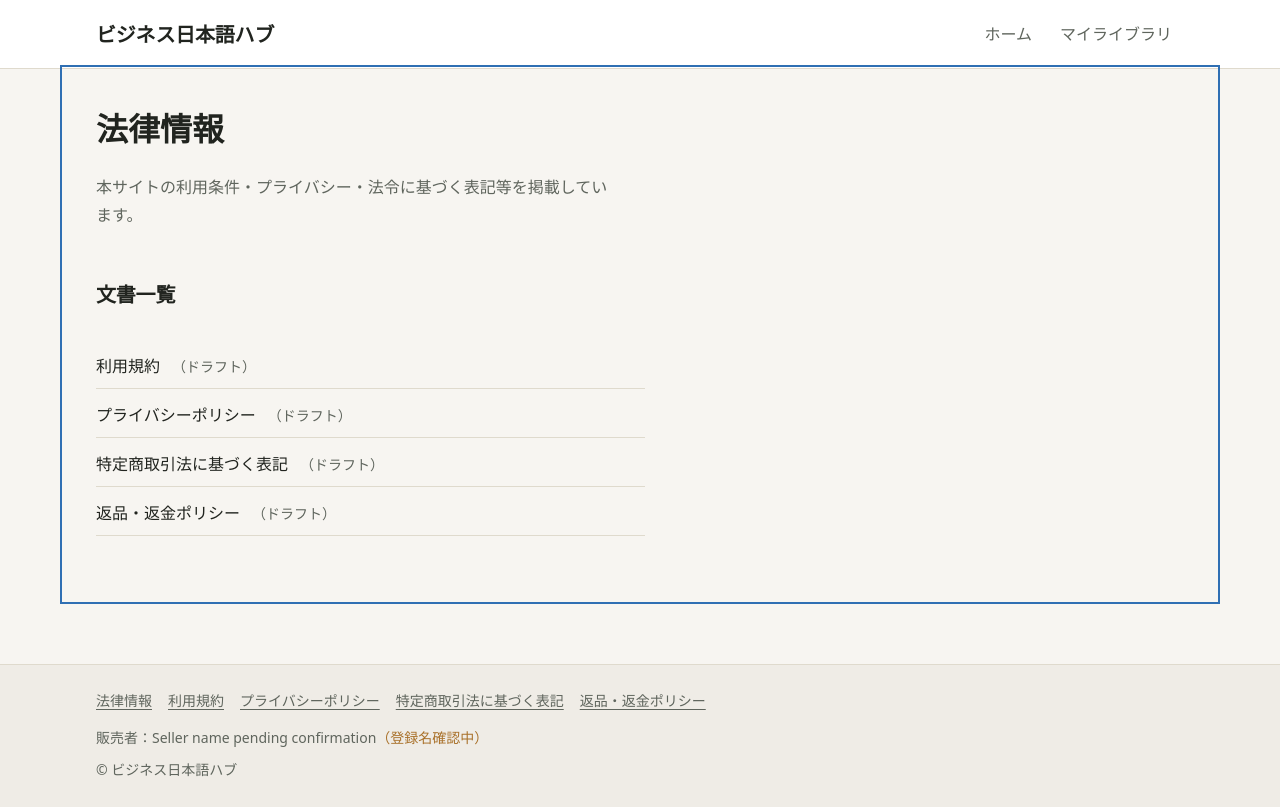
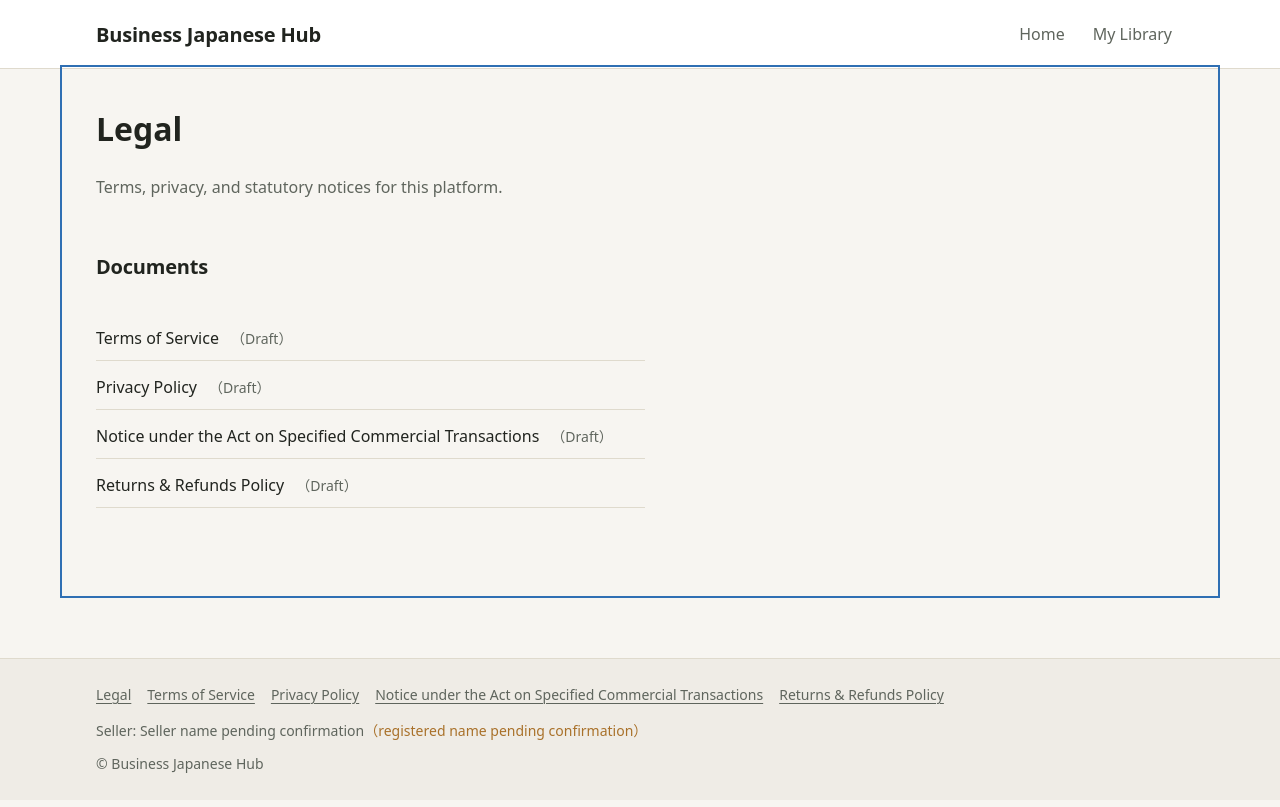
Before and after one commit to davidkao-official/business-japanese-hub, a React (Vite) app: page /legal in a window 1280 px wide. Built offline with nearby package versions, Linux system fonts and the light colour scheme; no server answers.

Commit message:
Activate runtime presentation locale for #28

```diff
--- a/src/i18n/strings.ts
+++ b/src/i18n/strings.ts
@@ -11,7 +11,7 @@
  * ever consume strings through `useStrings` / `getStrings`.
  */
 
-import { useMemo } from 'react'
+import { useMemo, useSyncExternalStore } from 'react'
 
 export const SUPPORTED_LOCALES = ['ja', 'en', 'zh-TW'] as const
 
@@ -729,27 +729,116 @@ const stringsByLocale: Record<Locale, AppStrings> = {
   'zh-TW': zhTW,
 }
 
+export const LOCALE_STORAGE_KEY = 'business-japanese-hub.locale'
+const LOCALE_CHANGE_EVENT = 'business-japanese-hub:locale-change'
+
+function isLocale(value: string | null): value is Locale {
+  return value !== null && (SUPPORTED_LOCALES as readonly string[]).includes(value)
+}
+
+/** Map a browser language tag to a supported presentation locale. */
+export function localeFromLanguageTag(language: string | null | undefined): Locale | null {
+  if (!language) return null
+  const normalized = language.trim().replaceAll('_', '-').toLowerCase()
+  if (!normalized) return null
+
+  if (
+    normalized === 'zh-tw' ||
+    normalized === 'zh-hk' ||
+    normalized === 'zh-mo' ||
+    normalized.startsWith('zh-hant')
+  ) {
+    return 'zh-TW'
+  }
+  if (normalized === 'ja' || normalized.startsWith('ja-')) return 'ja'
+  if (normalized === 'en' || normalized.startsWith('en-')) return 'en'
+  return null
+}
+
+function readPersistedLocale(): Locale | null {
+  if (typeof window === 'undefined') return null
+  try {
+    const value = window.localStorage.getItem(LOCALE_STORAGE_KEY)
+    return isLocale(value) ? value : null
+  } catch {
+    return null
+  }
+}
+
+function readBrowserLocale(): Locale {
+  if (typeof navigator === 'undefined') return DEFAULT_LOCALE
+  const candidates = [
+    ...(Array.isArray(navigator.languages) ? navigator.languages : []),
+    navigator.language,
+  ]
+  for (const candidate of candidates) {
+    const locale = localeFromLanguageTag(candidate)
+    if (locale) return locale
+  }
+  return DEFAULT_LOCALE
+}
+
+/**
+ * Runtime presentation locale. Persisted user preference wins over browser
+ * language. This value is presentation-only and must never be used to infer
+ * consumer jurisdiction, tax treatment, payment provider, or entitlement.
+ */
+export function getActiveLocale(): Locale {
+  return readPersistedLocale() ?? readBrowserLocale()
+}
+
+/**
+ * Persist or clear a presentation-locale override. Consumers using `useLocale`
+ * / `useStrings` update in the same tab; the native `storage` event covers
+ * cross-tab changes.
+ */
+export function setLocalePreference(locale: Locale | null): void {
+  if (typeof window === 'undefined') return
+  try {
+    if (locale === null) {
+      window.localStorage.removeItem(LOCALE_STORAGE_KEY)
+    } else {
+      window.localStorage.setItem(LOCALE_STORAGE_KEY, locale)
+    }
+  } catch {
+    // Storage can be unavailable (privacy mode / restricted contexts). The
+    // presentation fallback remains the browser locale; never fail the app.
+  }
+  window.dispatchEvent(new Event(LOCALE_CHANGE_EVENT))
+}
+
+function subscribeLocale(onStoreChange: () => void): () => void {
+  if (typeof window === 'undefined') return () => {}
+  const onStorage = (event: StorageEvent) => {
+    if (event.key === LOCALE_STORAGE_KEY || event.key === null) onStoreChange()
+  }
+  window.addEventListener('storage', onStorage)
+  window.addEventListener('languagechange', onStoreChange)
+  window.addEventListener(LOCALE_CHANGE_EVENT, onStoreChange)
+  return () => {
+    window.removeEventListener('storage', onStorage)
+    window.removeEventListener('languagechange', onStoreChange)
+    window.removeEventListener(LOCALE_CHANGE_EVENT, onStoreChange)
+  }
+}
+
 /** Synchronous lookup — safe anywhere, but prefers `useStrings` in components. */
 export function getStrings(locale: Locale = DEFAULT_LOCALE): AppStrings {
   return stringsByLocale[locale] ?? stringsByLocale[DEFAULT_LOCALE]
 }
 
-/**
- * Reactive lookup for components. Currently stateless; the signature is the
- * seam where a locale provider / context could be introduced later without
- * touching call sites.
- */
-export function useStrings(locale: Locale = DEFAULT_LOCALE): AppStrings {
-  return useMemo(() => getStrings(locale), [locale])
+/** Active presentation locale for React components. */
+export function useLocale(): Locale {
+  return useSyncExternalStore(subscribeLocale, getActiveLocale, () => DEFAULT_LOCALE)
 }
 
 /**
- * The active locale for components. Currently stateless (always the default);
- * this is the seam where a locale provider / context could be introduced later
- * without touching call sites. Consumers that need the locale to pick a
- * localized value (e.g. legal document titles) use this instead of assuming a
- * hard-coded locale.
+ * Reactive component lookup. Without an explicit locale, strings follow the
+ * active runtime presentation locale. Passing a locale remains available for
+ * deliberately pinned content such as jurisdiction-specific evidence copy.
  */
-export function useLocale(): Locale {
-  return DEFAULT_LOCALE
+export function useStrings(locale?: Locale): AppStrings {
+  const activeLocale = useLocale()
+  const resolvedLocale = locale ?? activeLocale
+  return useMemo(() => getStrings(resolvedLocale), [resolvedLocale])
 }
```
